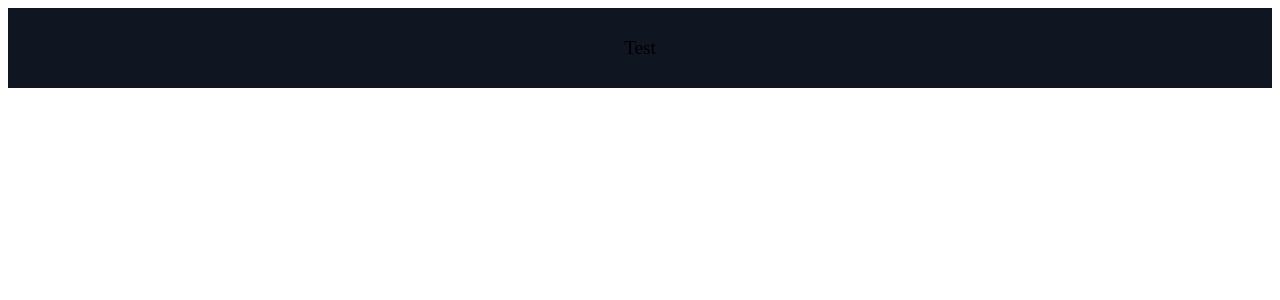
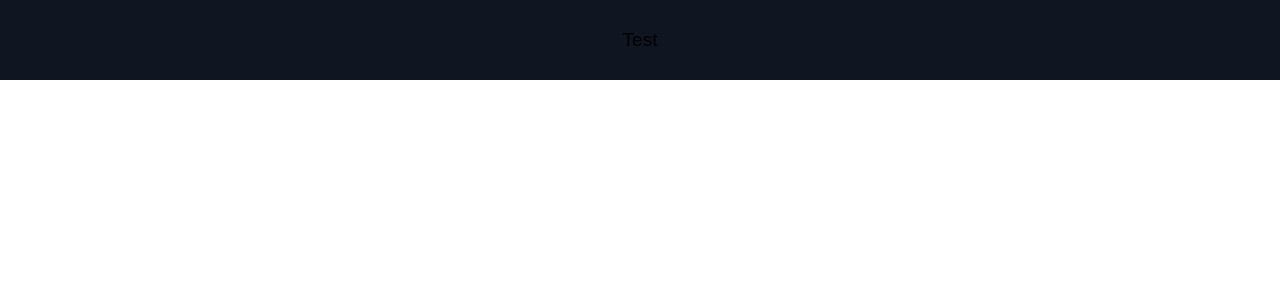
Before and after one commit to React-JS-An/rocket-agency, a React (Create React App) app: page / in a window 1280 px wide. Shown: the top 300 px of the page. Built offline with nearby package versions, Linux system fonts and the light colour scheme.

Commit message:
🚀 This commit import glabalstyles

```diff
--- a/src/App.js
+++ b/src/App.js
@@ -1,12 +1,14 @@
 import React from 'react';
 
 import { Navbar } from './components';
+import GlobalStyles from './globalStyles';
 
 function App() {
   return (
-    <div>
-     <Navbar />
-    </div>
+    <>
+      <GlobalStyles />
+      <Navbar />
+    </>
   );
 }
 
```
